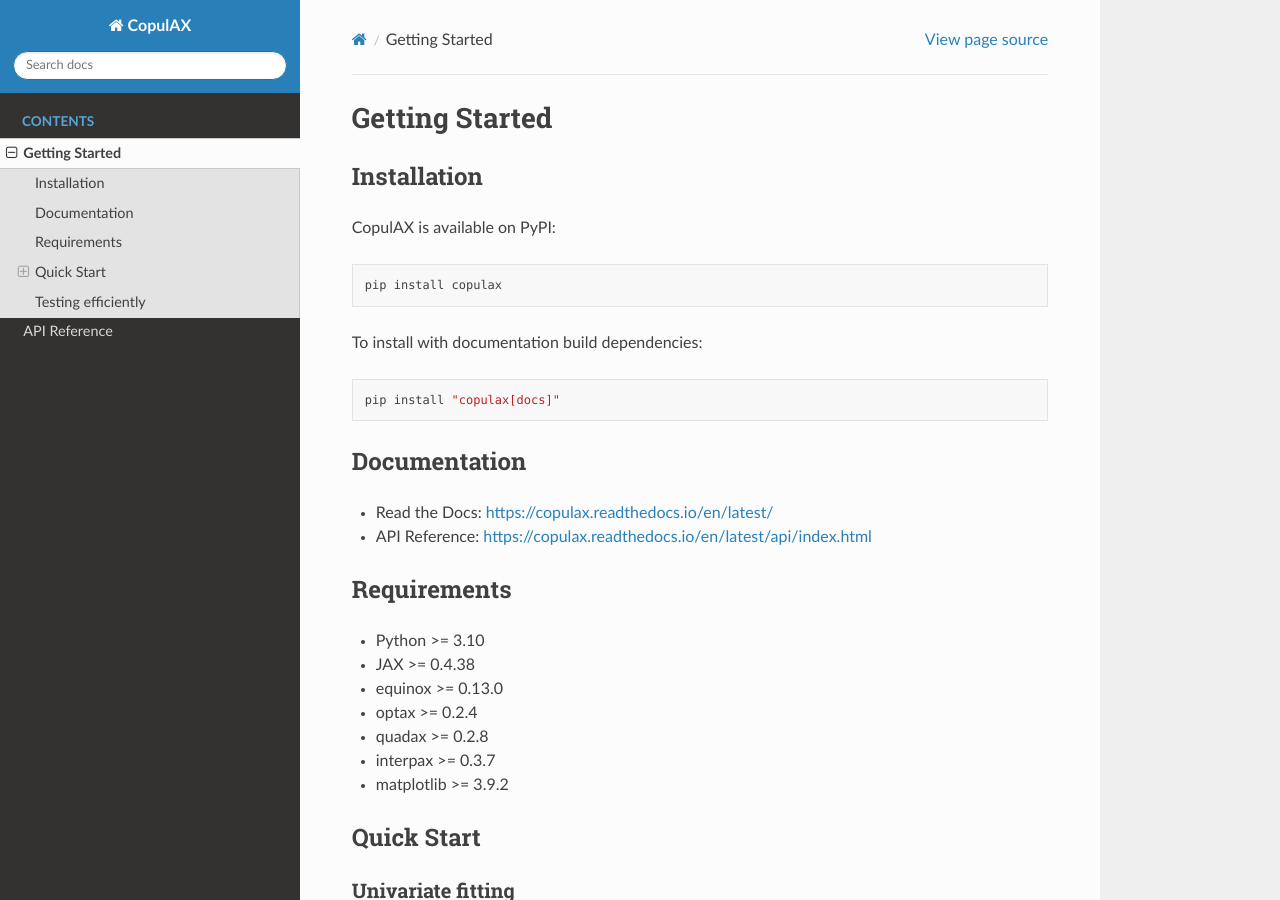
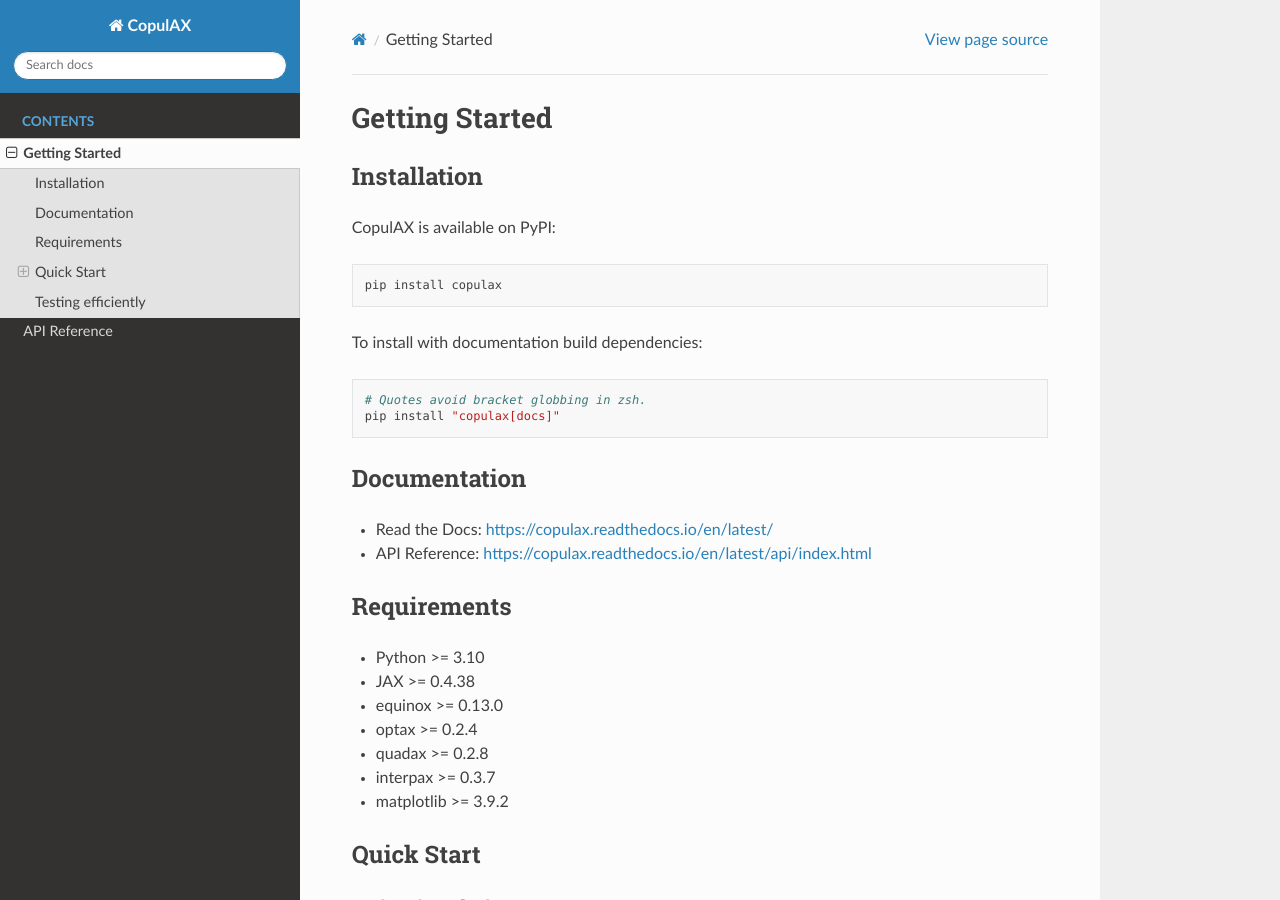
Before and after one commit to tfm000/copulax, a Sphinx documentation site: the page built from docs/getting_started.rst, in a window 1280 px wide and 900 px high. Built offline with Sphinx 7.4.7 and the Read the Docs theme 3.1.0, drawn with Linux system fonts in a browser that asks for light colours.

Commit message:
docs: add zsh note for pip extras

```diff
--- a/docs/conf.py
+++ b/docs/conf.py
@@ -18,7 +18,7 @@
     "sphinx_autodoc_typehints",
 ]
 
-# `.readthedocs.yaml` installs the package via `pip install .[docs]`, which
+# `.readthedocs.yaml` installs the package via `pip install ".[docs]"`, which
 # pulls in jax, equinox, optax, quadax, interpax, matplotlib transitively, so
 # autodoc can import the real modules. Mocking them out (as we previously did)
 # made `=-jnp.inf` default arguments in module-level signatures resolve to
--- a/docs/getting_started.rst
+++ b/docs/getting_started.rst
@@ -14,6 +14,7 @@
 
 .. code-block:: bash
 
+   # Quotes avoid bracket globbing in zsh.
    pip install "copulax[docs]"
 
 Documentation
```
Also changed, not shown: docs/README.md (+1 -0 lines).
